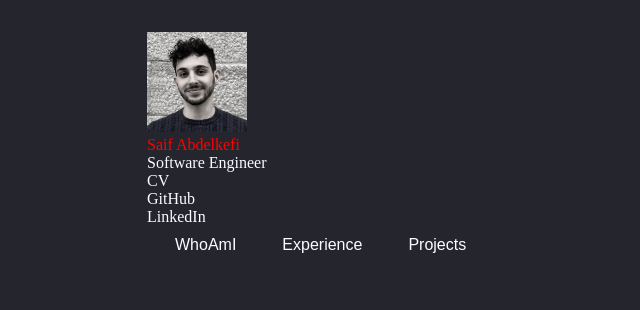
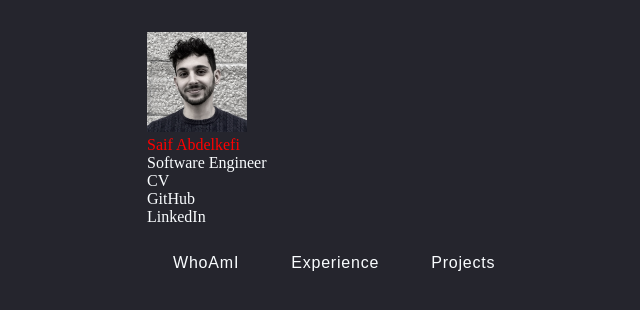
Before and after one commit to SaifAbdkf/personal-website, a React (Vite) app in the folder saif-website/: page / in a window 1280 px wide. Shown: the top 310 px of the page, without its empty margins (173-813 px from the left). Built offline with nearby package versions, Linux system fonts and the light colour scheme.

Commit message:
Resolved merge conflicts

```diff
--- a/saif-website/src/Header.tsx
+++ b/saif-website/src/Header.tsx
@@ -31,5 +31,6 @@ export default function Header() {
     </a>
   </div>
 </div>
+
   );
 }
--- a/saif-website/src/index.css
+++ b/saif-website/src/index.css
@@ -32,8 +32,9 @@ body {
 .menu-container {
   display: flex;
   justify-content: flex-start; /* Align items to the left */
-  gap: 10px; /* Space between items */
+  gap: 20px; /* Space between items */
   padding-left: 10px; /* Optional: Add some padding to the left */
+  margin-top: 20px; /* Optional: Add margin for spacing */
 }
 
 /* General link styles */
@@ -43,22 +44,22 @@ body {
 
 .menu-button {
   padding: 0.5rem 1rem;
-  border-radius: 0.375rem;
   background-color: transparent;
-  border: 2px solid transparent;
+  border: none; /* No border */
   color: rgb(250, 253, 255);
   font-size: 1rem;
   font-weight: 500;
   position: relative;
   transition: all 0.3s ease;
   cursor: pointer;
+  text-transform: none; /* Ensure the text stays in its original case */
+  letter-spacing: 0.05em;
 }
 
-/* Hover effect */
+/* Hover effect - Changes text color to black */
 .menu-button:hover {
-  background-color: rgb(37, 37, 45);
-  border-color: rgb(250, 253, 255);
-  color: rgb(250, 253, 255);
+  color: rgb(0, 0, 0); /* Text turns black */
+  background-color: transparent; /* No background color */
 }
 
 /* Styling for button text */
@@ -80,9 +81,17 @@ body {
   left: 0;
   width: 100%;
   height: 2px;
-  background-color: rgb(250, 253, 255);
+  background-color: rgb(0, 0, 0); /* Underline color is black */
   transform: scaleX(0);
   animation: underline 0.3s forwards;
+}
+
+/* Active (click) effect - Black background and white text */
+.menu-button:active {
+  background-color: rgb(0, 0, 0); /* Black background when clicked */
+  color: rgb(250, 253, 255); /* Text turns white when clicked */
+  border-radius: 0.375rem; /* Keep the rounded corners */
+  padding: 0.5rem 1rem;
 }
 
 /* Animation for the underline effect */
```
Lines whose indentation alone changed are shown as unchanged.
